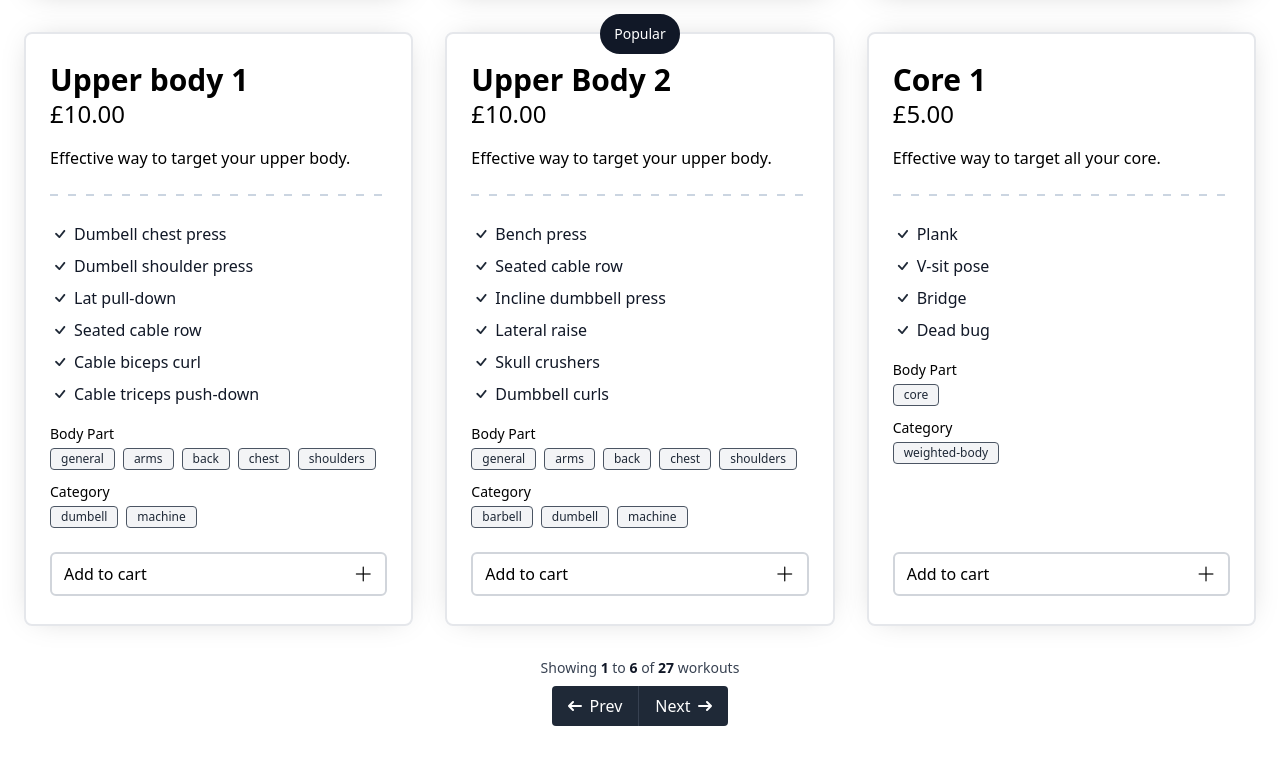
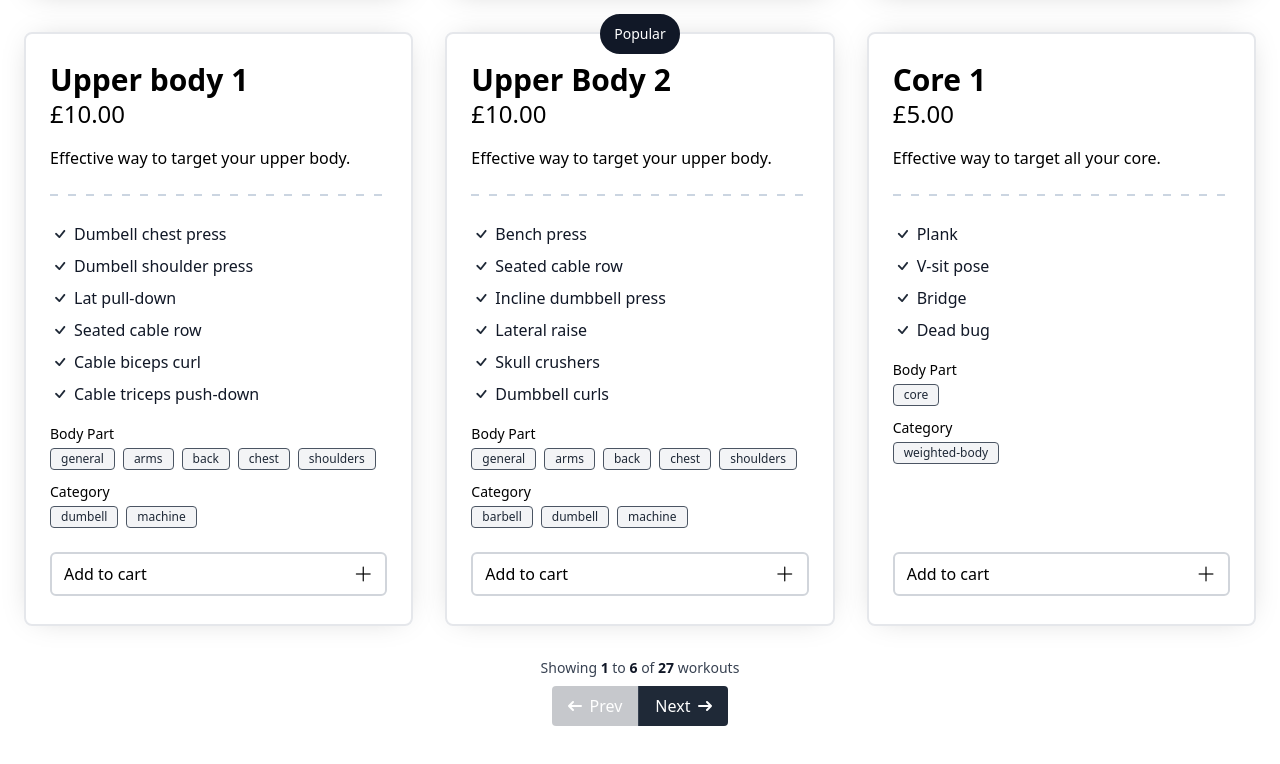
Before and after one commit to cameronteconway/fitns, a React (Vite) app: page /workouts in a window 1280 px wide. Shown: the part 967-1731 px from the top of the page. Built offline with nearby package versions, Linux system fonts and the light colour scheme.

Commit message:
Pagination

```diff
--- a/src/components/Pagination.tsx
+++ b/src/components/Pagination.tsx
@@ -1,37 +1,63 @@
 type PropsType = {
     totalWorkouts: number;
     workoutsPerPage: number;
-    paginate: (pageNumber: number) => void;
     previousPage: () => void;
     nextPage: () => void;
+    seperatedRenderedWorkouts: JSX.Element[][];
+    currentPage: number;
 };
 
 const Pagination = ({
     totalWorkouts,
     workoutsPerPage,
-    paginate,
     previousPage,
     nextPage,
+    seperatedRenderedWorkouts,
+    currentPage,
 }: PropsType) => {
-    // let toShow;
-    // if(work)
+    // Pagination logic
+    let toShow: number;
+    let firstShown: number;
 
-    const pageNumbers = [];
+    if (seperatedRenderedWorkouts[currentPage - 1].length < workoutsPerPage) {
+        const totalSeen = (currentPage - 1) * 6;
+        toShow = totalWorkouts;
+        firstShown = totalSeen + 1;
+    } else {
+        if (seperatedRenderedWorkouts[currentPage - 1].length !== 6) {
+            const totalSeen = (currentPage - 1) * 6;
+            toShow =
+                totalSeen + seperatedRenderedWorkouts[currentPage - 1].length;
+            firstShown = totalSeen + 1;
+        } else {
+            const totalSeen = (currentPage - 1) * 6;
+            toShow =
+                totalSeen + seperatedRenderedWorkouts[currentPage - 1].length;
+            firstShown = totalSeen + 1;
+        }
+    }
 
-    for (let i = 1; i <= Math.ceil(totalWorkouts / workoutsPerPage); i++) {
-        pageNumbers.push(i);
-    }
+    const buttonClassPrev = `flex items-center justify-center px-4 h-10 text-base font-medium text-white bg-gray-800 rounded-l hover:bg-gray-900 dark:bg-gray-800 dark:border-gray-700 dark:text-gray-400 dark:hover:bg-gray-700 dark:hover:text-white ${
+        currentPage == 1
+            ? 'opacity-25 pointer-events-none focus:outline-none'
+            : null
+    }`;
+    const buttonClassNext = `flex items-center justify-center px-4 h-10 text-base font-medium text-white bg-gray-800 border-0 border-l border-gray-700 rounded-r hover:bg-gray-900 dark:bg-gray-800 dark:border-gray-700 dark:text-gray-400 dark:hover:bg-gray-700 dark:hover:text-white ${
+        seperatedRenderedWorkouts.length == currentPage
+            ? 'opacity-25 pointer-events-none focus:outline-none'
+            : null
+    }`;
 
     return (
         <div className='flex flex-col mt-8 items-center'>
             <span className='text-sm text-gray-700 dark:text-gray-400'>
                 Showing{' '}
                 <span className='font-semibold text-gray-900 dark:text-white'>
-                    1
+                    {firstShown}
                 </span>{' '}
                 to{' '}
                 <span className='font-semibold text-gray-900 dark:text-white'>
-                    6
+                    {toShow}
                 </span>{' '}
                 of{' '}
                 <span className='font-semibold text-gray-900 dark:text-white'>
@@ -42,7 +68,8 @@ const Pagination = ({
             <div className='inline-flex mt-2 xs:mt-0'>
                 <button
                     onClick={previousPage}
-                    className='flex items-center justify-center px-4 h-10 text-base font-medium text-white bg-gray-800 rounded-l hover:bg-gray-900 dark:bg-gray-800 dark:border-gray-700 dark:text-gray-400 dark:hover:bg-gray-700 dark:hover:text-white'
+                    className={buttonClassPrev}
+                    tabIndex={currentPage == 1 ? '-1' : '0'}
                 >
                     <svg
                         className='w-3.5 h-3.5 mr-2'
@@ -63,7 +90,12 @@ const Pagination = ({
                 </button>
                 <button
                     onClick={nextPage}
-                    className='flex items-center justify-center px-4 h-10 text-base font-medium text-white bg-gray-800 border-0 border-l border-gray-700 rounded-r hover:bg-gray-900 dark:bg-gray-800 dark:border-gray-700 dark:text-gray-400 dark:hover:bg-gray-700 dark:hover:text-white'
+                    className={buttonClassNext}
+                    tabIndex={
+                        seperatedRenderedWorkouts.length == currentPage
+                            ? '-1'
+                            : '0'
+                    }
                 >
                     Next
                     <svg
--- a/src/pages/Workouts.tsx
+++ b/src/pages/Workouts.tsx
@@ -10,6 +10,8 @@ import Pagination from '../components/Pagination';
 const Workouts = () => {
     const [bodyPart, setBodyPart] = useState('All');
     const [category, setCategory] = useState('All');
+    const [currentPage, setCurrentPage] = useState(1);
+    const workoutsPerPage = 6;
     const { dispatch, REDUCER_ACTIONS, shoppingCart } = useShoppingCart();
     const { workouts } = useWorkout();
 
@@ -87,6 +89,8 @@ const Workouts = () => {
         e: React.ChangeEvent<HTMLSelectElement>
     ) => {
         setBodyPart(e.target.value);
+        // Rest the current page to view the bodyPart change from the beginning
+        setCurrentPage(1);
     };
 
     const renderBodyPartSelection = bodyPartArray.map((bodyPart, index) => (
@@ -99,6 +103,8 @@ const Workouts = () => {
         e: React.ChangeEvent<HTMLSelectElement>
     ) => {
         setCategory(e.target.value);
+        // Rest the current page to view the category change from the beginning
+        setCurrentPage(1);
     };
 
     const renderCategorySelection = categoryArray.map((category, index) => (
@@ -107,19 +113,8 @@ const Workouts = () => {
         </option>
     ));
 
-    // renderWorkouts
-
     // Pagination
-    const [currentPage, setCurrentPage] = useState(1);
-    const workoutsPerPage = 6;
     const totalWorkouts = renderWorkouts.length;
-
-    const indexOfLastPost = currentPage * workoutsPerPage;
-    const indexOfFirstPost = indexOfLastPost - workoutsPerPage;
-    const currentPosts = renderWorkouts.slice(
-        indexOfFirstPost,
-        indexOfLastPost
-    );
 
     // Rendered workouts split into 6
     const seperatedRenderedWorkouts = [];
@@ -128,10 +123,6 @@ const Workouts = () => {
             renderWorkouts.slice(i, i + workoutsPerPage)
         );
     }
-
-    const paginate = (pageNumber: number) => {
-        setCurrentPage(pageNumber);
-    };
 
     const previousPage = () => {
         if (currentPage !== 1) {
@@ -196,9 +187,10 @@ const Workouts = () => {
             <Pagination
                 totalWorkouts={totalWorkouts}
                 workoutsPerPage={workoutsPerPage}
-                paginate={paginate}
                 previousPage={previousPage}
                 nextPage={nextPage}
+                seperatedRenderedWorkouts={seperatedRenderedWorkouts}
+                currentPage={currentPage}
             />
         </div>
     );
```
